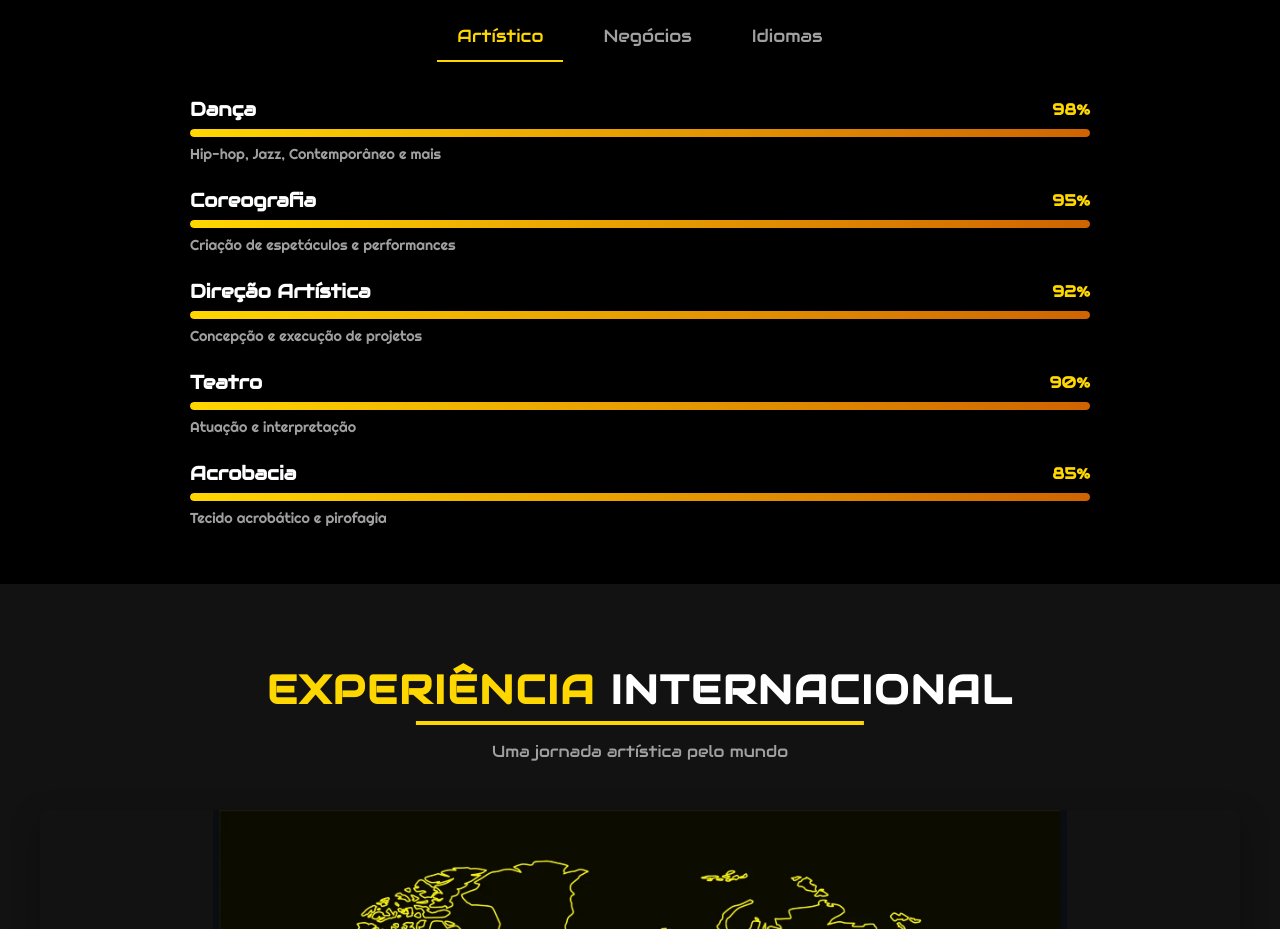
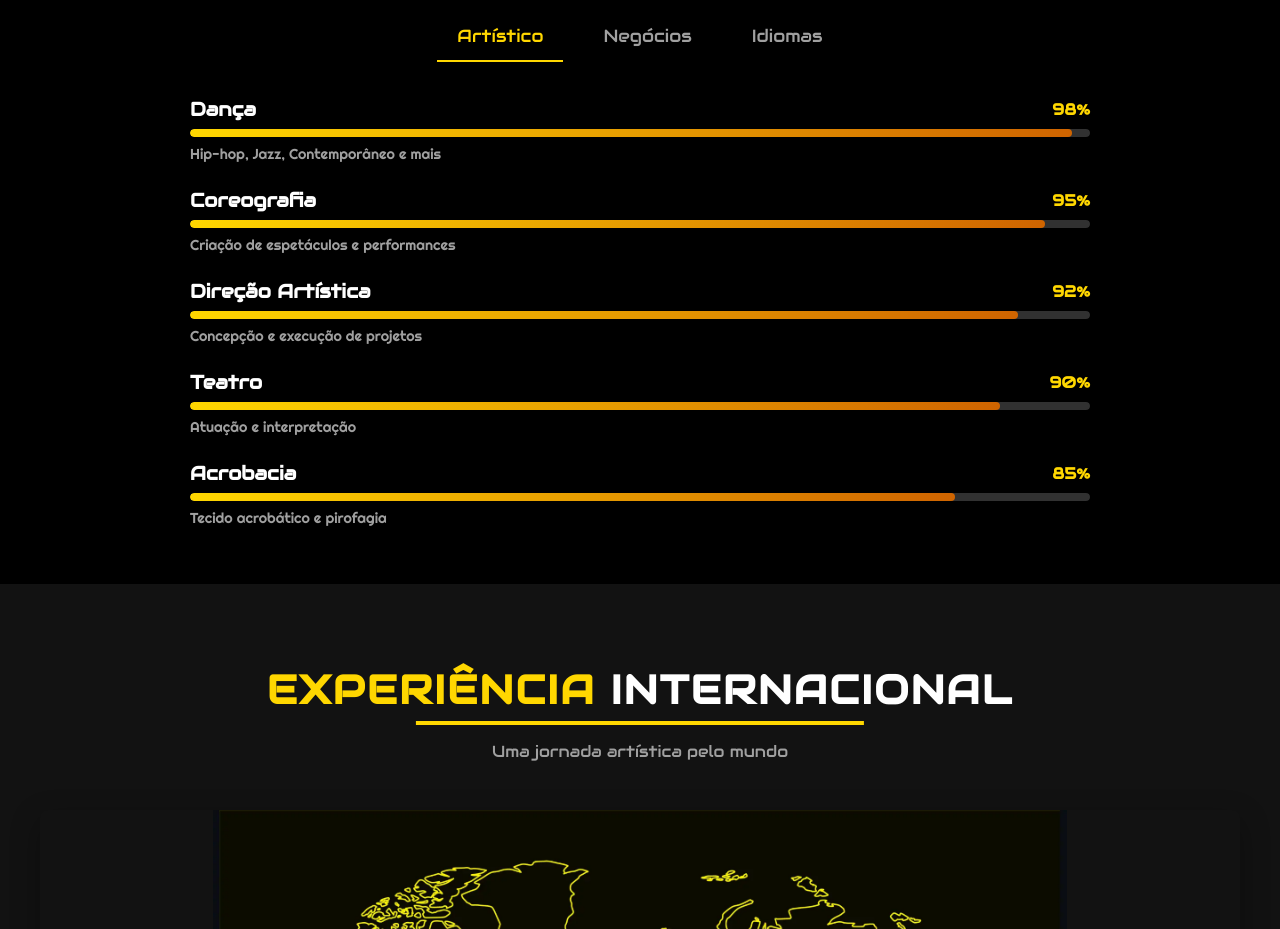
Before and after one commit to Freelings-Co/klaus-duarte, a React (Vite) app: page / in a window 1280 px wide. Shown: the part 4480-5409 px from the top of the page. Built offline with nearby package versions, Linux system fonts and the light colour scheme.

Commit message:
bar progress animation

```diff
--- a/src/Pages/Skills/index.jsx
+++ b/src/Pages/Skills/index.jsx
@@ -1,9 +1,81 @@
-import React, { useState, useEffect } from 'react';
+import React, { useState, useEffect, useRef, useCallback } from 'react';
 import './style.css';
+
+const AnimatedSkillBar = React.memo(({ level, tabKey }) => {
+  const [width, setWidth] = useState(0);
+  const animationRef = useRef(null);
+  const barRef = useRef(null);
+
+  // Função para animar a barra
+  const startAnimation = useCallback(() => {
+    if (animationRef.current) {
+      cancelAnimationFrame(animationRef.current);
+    }
+
+    setWidth(0);
+
+    let startTimestamp = null;
+    const duration = 2500; // 2.5 segundos
+
+    const animate = (timestamp) => {
+      if (!startTimestamp) startTimestamp = timestamp;
+      const elapsed = timestamp - startTimestamp;
+      const progress = Math.min(elapsed / duration, 1);
+
+      // Easing function para suavizar a animação
+      const easeOutQuad = t => t * (2 - t);
+
+      // Atualiza a largura baseada no progresso
+      setWidth(Math.floor(easeOutQuad(progress) * level));
+
+      // Continua a animação se não terminou
+      if (progress < 1) {
+        animationRef.current = requestAnimationFrame(animate);
+      }
+    };
+
+    // Pequeno atraso para garantir que o componente foi renderizado
+    const timeoutId = setTimeout(() => {
+      animationRef.current = requestAnimationFrame(animate);
+    }, 100);
+
+    return () => clearTimeout(timeoutId);
+  }, [level]);
+
+  // Inicia a animação quando o componente é montado ou quando a aba muda
+  useEffect(() => {
+    startAnimation();
+
+    return () => {
+      if (animationRef.current) {
+        cancelAnimationFrame(animationRef.current);
+      }
+    };
+  }, [startAnimation, tabKey]);
+
+  return (
+    <div className="skill-bar-container">
+      <div
+        ref={barRef}
+        className="skill-bar"
+        style={{
+          width: `${width}%`,
+          transition: 'width 0.1s ease-out'
+        }}
+      />
+    </div>
+  );
+});
 
 const Skills = () => {
   const [activeTab, setActiveTab] = useState('artistic');
   const [isVisible, setIsVisible] = useState(false);
+  const [tabChangeKey, setTabChangeKey] = useState(0);
+
+  const handleTabChange = (tab) => {
+    setActiveTab(tab);
+    setTabChangeKey(prev => prev + 1);
+  };
 
   useEffect(() => {
     const observer = new IntersectionObserver(
@@ -59,19 +131,19 @@ const Skills = () => {
         <div className="skills-tabs">
           <button
             className={`tab-button ${activeTab === 'artistic' ? 'active' : ''}`}
-            onClick={() => setActiveTab('artistic')}
+            onClick={() => handleTabChange('artistic')}
           >
             Artístico
           </button>
           <button
             className={`tab-button ${activeTab === 'business' ? 'active' : ''}`}
-            onClick={() => setActiveTab('business')}
+            onClick={() => handleTabChange('business')}
           >
             Negócios
           </button>
           <button
             className={`tab-button ${activeTab === 'languages' ? 'active' : ''}`}
-            onClick={() => setActiveTab('languages')}
+            onClick={() => handleTabChange('languages')}
           >
             Idiomas
           </button>
@@ -85,10 +157,10 @@ const Skills = () => {
                 <span className="skill-level">{skill.level}%</span>
               </div>
               <div className="skill-bar-container">
-                <div
-                  className="skill-bar"
-                  style={{ width: `${skill.level}%` }}
-                ></div>
+                <AnimatedSkillBar
+                  level={skill.level}
+                  tabKey={`${activeTab}-${tabChangeKey}`}
+                />
               </div>
               <p className="skill-description">{skill.description}</p>
             </div>
--- a/src/Pages/Skills/style.css
+++ b/src/Pages/Skills/style.css
@@ -116,19 +116,13 @@
   background: linear-gradient(90deg, #FFD700, #cf6400);
   border-radius: 4px;
   width: 0;
-  transition: width 1s ease;
-  animation: growBar 1.5s forwards;
-  animation-delay: 0.2s;
-}
-
-@keyframes growBar {
-  from {
-    width: 0;
-  }
-
-  to {
-    width: var(--width);
-  }
+  transition: width 0.5s ease-out;
+  will-change: width;
+  transform: translateZ(0);
+  backface-visibility: hidden;
+  perspective: 1000px;
+  transform-style: preserve-3d;
+  will-change: transform, width;
 }
 
 .skill-description {
```
